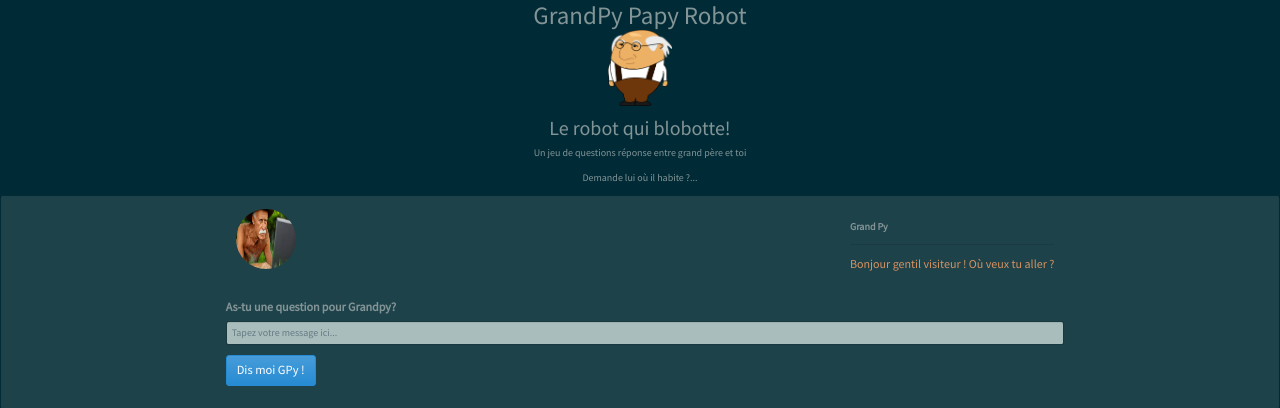
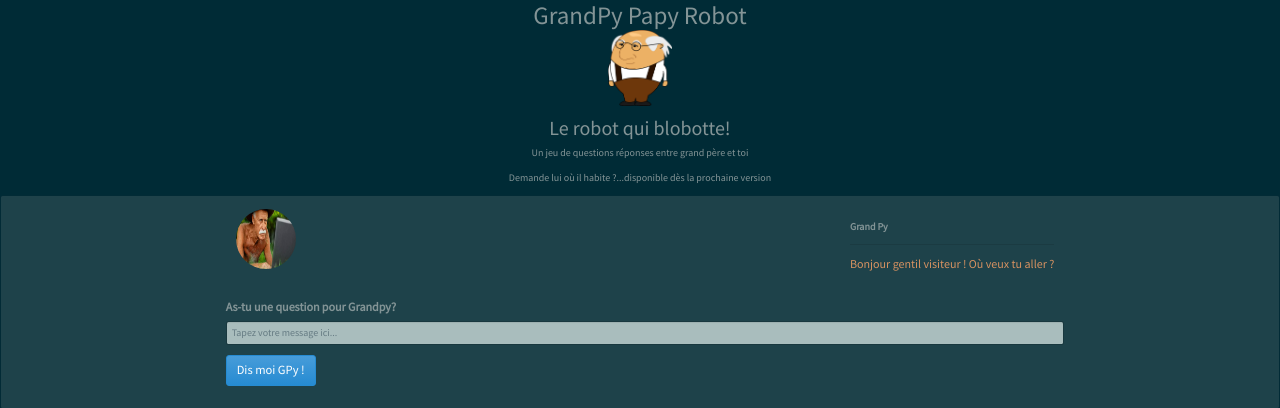
Before and after one commit to horlas/OC_Project7, a Flask app: page / in a window 1280 px wide. Shown: the top 408 px of the page. Run offline with Flask 2, Linux system fonts and the light colour scheme; some libraries are stand-ins or nearby versions.

Commit message:
correction header

```diff
--- a/app/templates/home.html
+++ b/app/templates/home.html
@@ -8,8 +8,8 @@
     <p><img src="../static/img/grandfather.png" alt="logo" style="width:5%"></p>
     <h2>Le robot qui blobotte!</h2>
     </h1>
-    <p>Un jeu de questions réponse entre grand père et toi</p>
-    <p>Demande lui où il habite ?...</p>
+    <p>Un jeu de questions réponses entre grand père et toi</p>
+    <p>Demande lui où il habite ?...disponible dès la prochaine version</p>
 </header>
 
 
```
